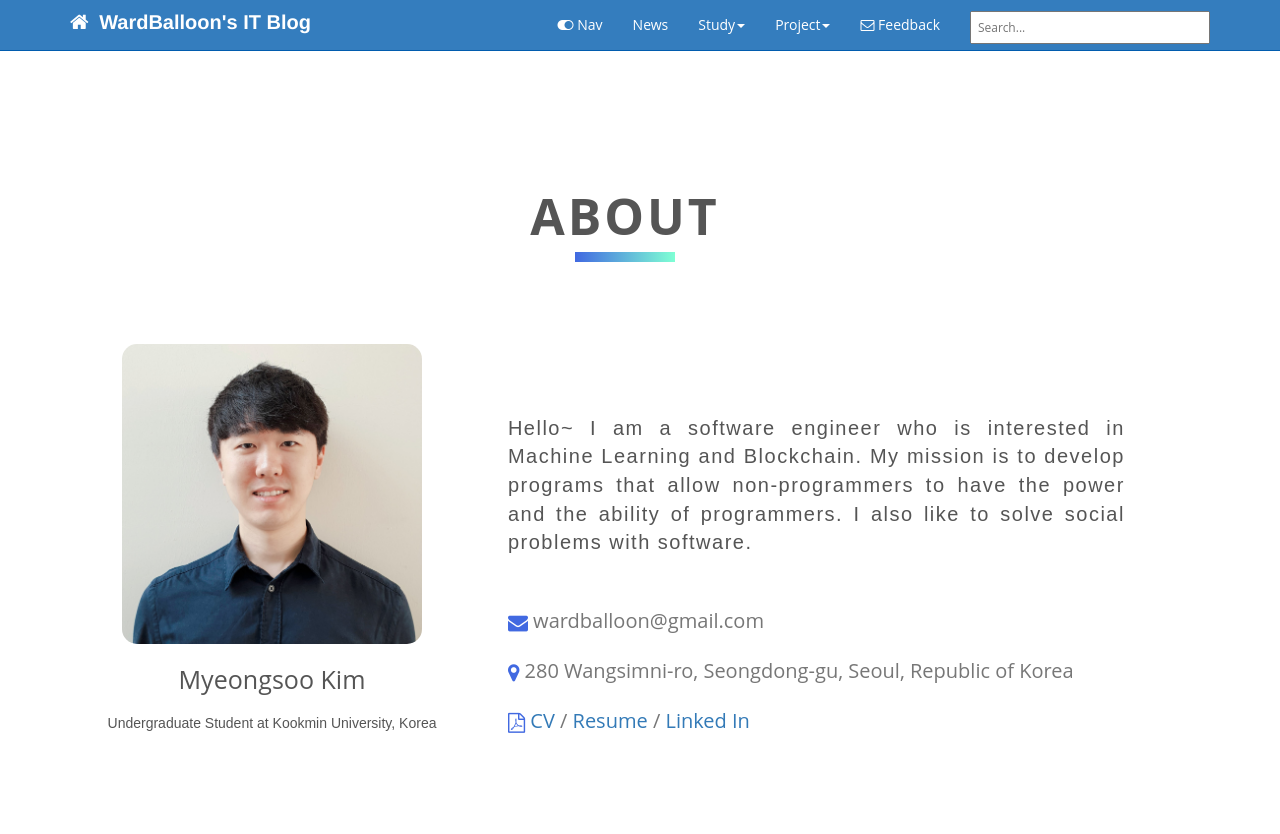
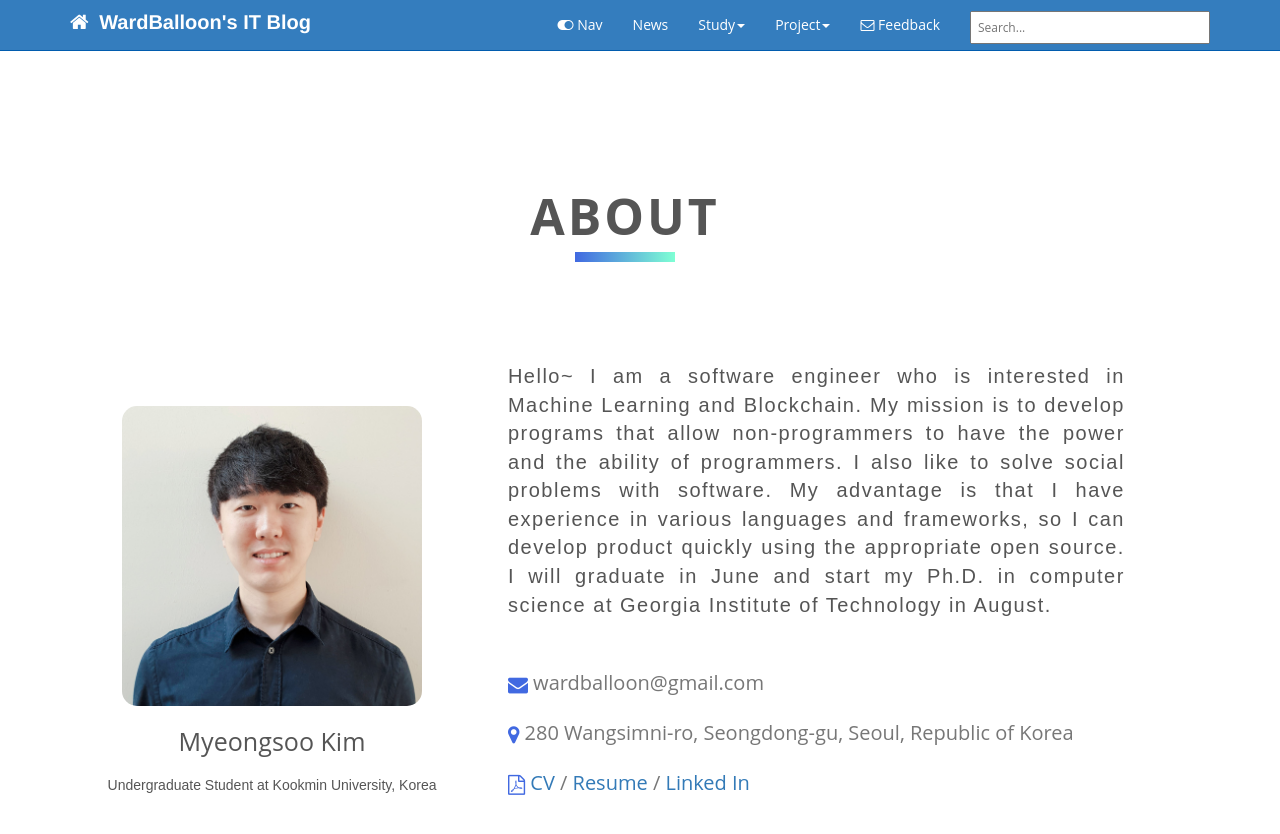
Before and after one commit to codingsoo/codingsoo.github.io1, a Jekyll site: the page built from index.html, in a window 1280 px wide and 900 px high. Shown: the top 834 px of the window. Built offline with Jekyll 4.4.1, drawn with Linux system fonts in a browser that asks for light colours; nearby versions of some CDN libraries; comment, search, counter and statistics services are not loaded.

Commit message:
Update my about me section

```diff
--- a/index.html
+++ b/index.html
@@ -36,7 +36,7 @@
 			</div>
 			<div class="text">
 				<div class="intro" style="text-align: justify">
-					Hello~ I am a software engineer who is interested in Machine Learning and Blockchain. My mission is to develop programs that allow non-programmers to have the power and the ability of programmers. I also like to solve social problems with software.
+					Hello~ I am a software engineer who is interested in Machine Learning and Blockchain. My mission is to develop programs that allow non-programmers to have the power and the ability of programmers. I also like to solve social problems with software. My advantage is that I have experience in various languages and frameworks, so I can develop product quickly using the appropriate open source. I will graduate in June and start my Ph.D. in computer science at Georgia Institute of Technology in August.
 				</div>
 				<ul style="list-style-type: none;">
 					<li>
```
